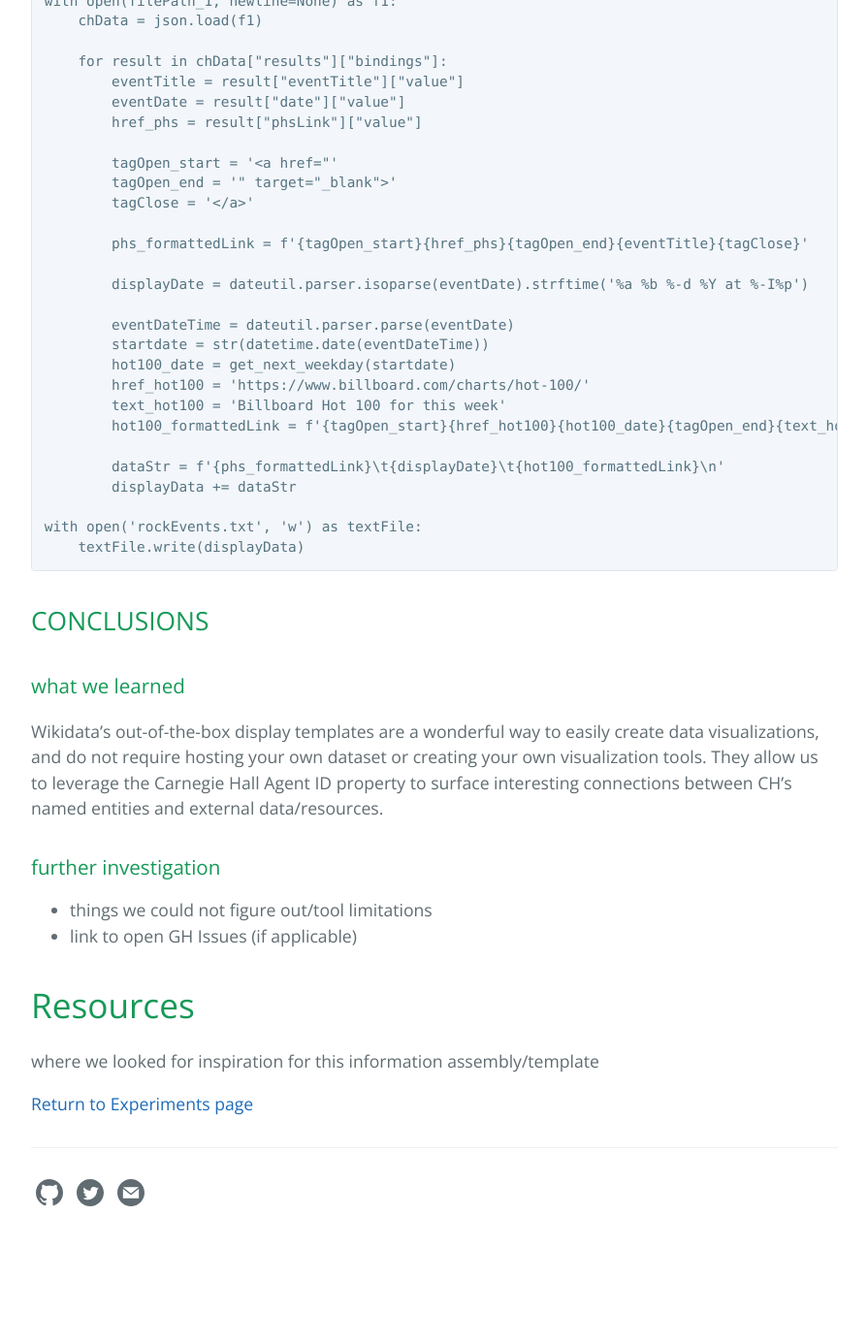
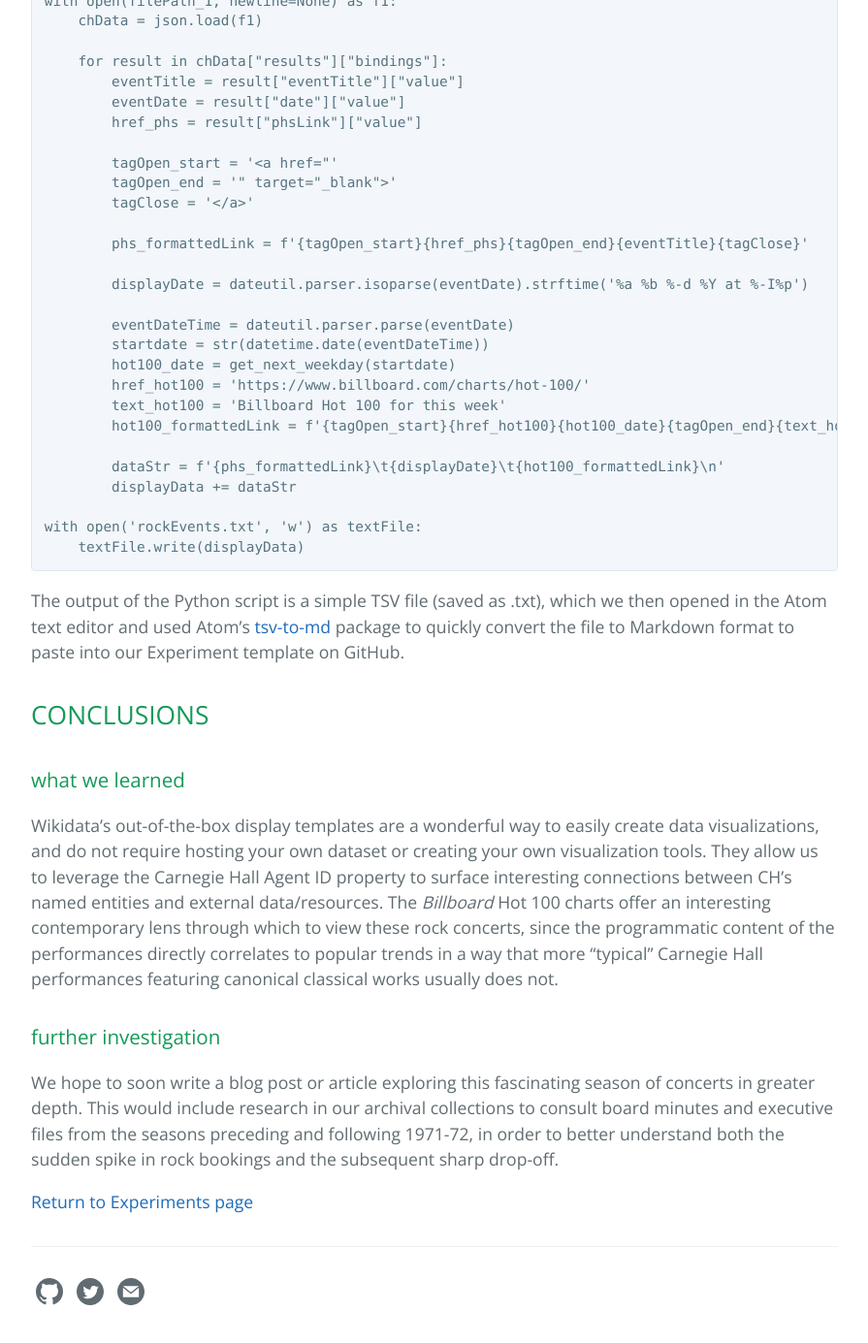
Before and after one commit to CarnegieHall/datalab, a Jekyll site: the page built from experiments/chdl-0011.md, in a window 1280 px wide and 1400 px high, scrolled down 8691 px. Shown: the top 1385 px of the window at 97% size, without its empty margins (192-1087 px from the left). Built offline with Jekyll 4.4.1, drawn with Linux system fonts in a browser that asks for light colours; our own code applies the rules of GitHub Pages for plain Markdown files; before the commit the page ends 9989 px from its top, so only the background shows below that.

Commit message:
Add conclusions

````diff
--- a/experiments/chdl-0011.md
+++ b/experiments/chdl-0011.md
@@ -208,17 +208,14 @@ with open('rockEvents.txt', 'w') as textFile:
     textFile.write(displayData)
 ```
 
+The output of the Python script is a simple TSV file (saved as .txt), which we then opened in the Atom text editor and used Atom's <a href="https://atom.io/packages/tsv-to-md" target="_blank">tsv-to-md</a> package to quickly convert the file to Markdown format to paste into our Experiment template on GitHub.
 
 ## CONCLUSIONS
 ### what we learned
-Wikidata’s out-of-the-box display templates are a wonderful way to easily create data visualizations, and do not require hosting your own dataset or creating your own visualization tools. They allow us to leverage the Carnegie Hall Agent ID property to surface interesting connections between CH’s named entities and external data/resources.
+Wikidata’s out-of-the-box display templates are a wonderful way to easily create data visualizations, and do not require hosting your own dataset or creating your own visualization tools. They allow us to leverage the Carnegie Hall Agent ID property to surface interesting connections between CH’s named entities and external data/resources. The <em>Billboard</em> Hot 100 charts offer an interesting contemporary lens through which to view these rock concerts, since the programmatic content of the performances directly correlates to popular trends in a way that more "typical" Carnegie Hall performances featuring canonical classical works usually does not.
 
 ### further investigation
-- things we could not figure out/tool limitations
-- link to open GH Issues (if applicable)
+We hope to soon write a blog post or article exploring this fascinating season of concerts in greater depth. This would include research in our archival collections to consult board minutes and executive files from the seasons preceding and following 1971-72, in order to better understand both the sudden spike in rock bookings and the subsequent sharp drop-off.
 
 
-# Resources
-where we looked for inspiration for this information assembly/template
-
 [Return to Experiments page]({{ '/experiments' | absolute_url }})
````
